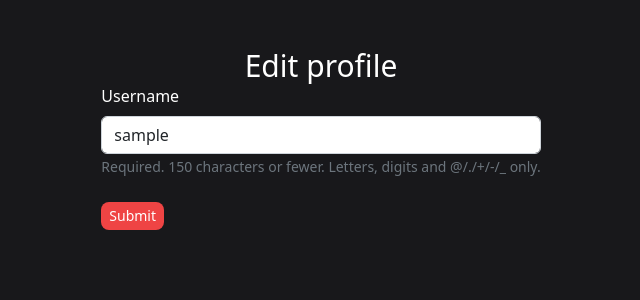
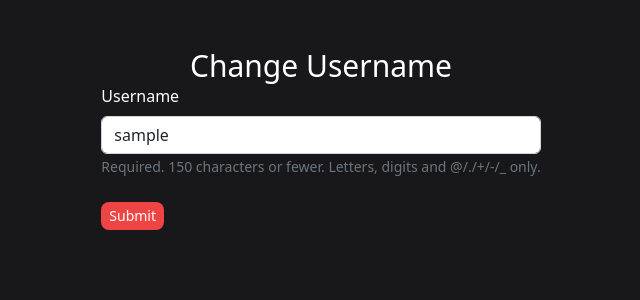
Before and after one commit to ukakit/utube, a Django app: page /account/1/edit/ in a window 1280 px wide. Shown: the part 76-376 px from the top of the page, without its empty margins (319-959 px from the left). Run offline with Django 4.2, Linux system fonts and the light colour scheme; the visitor is signed in with stand-in values (Sample User, id 1); data comes from the database, SQL or seed files in the repository; some libraries are stand-ins or nearby versions.

Commit message:
styling changes

```diff
--- a/main_app/templates/base.html
+++ b/main_app/templates/base.html
@@ -39,7 +39,7 @@
                     </button>
                     <ul class="dropdown-menu dropdown-menu-dark">
                         <li><a class="dropdown-item" href="{% url 'user_detail' user.id%}">Your Channel</a></li>
-                        <li><a class="dropdown-item" href="{% url 'edit_profile' user.id%}">Edit Profile</a></li>
+                        <li><a class="dropdown-item" href="{% url 'edit_profile' user.id%}">Change your Username</a></li>
                         <li><a class="dropdown-item" href="{% url 'logout' %}">Logout</a></li>
                     </ul>
                 </div>
--- a/main_app/templates/search_result.html
+++ b/main_app/templates/search_result.html
@@ -27,7 +27,7 @@
                     </a>
                     <a class='text-zinc-400 pl-2' href="{% url 'user_detail' video.user.id%}">{{video.user}}</a>
                 </div>
-                <p class='text-zinc-400'>{{video.description|truncatechars:50}}</p>
+                <p class='text-zinc-400'>{{video.description|truncatewords:12}}</p>
             </div>
         </div>
     {% empty %}
--- a/main_app/templates/users/edit.html
+++ b/main_app/templates/users/edit.html
@@ -3,7 +3,7 @@
 {% block title %}Update Profile{% endblock%}
 {% block content %}
     <div class="edit-profile-container flex flex-col items-center pt-5">
-      <h2 class="text-3xl">Edit profile</h2>
+      <h2 class="text-3xl">Change Username</h2>
       <form method="post">
         {% csrf_token %}
         {% bootstrap_form form %}
--- a/main_app/templates/video_detail.html
+++ b/main_app/templates/video_detail.html
@@ -4,7 +4,7 @@
 {% block title %}{{video.title}} - uTube{% endblock%}
 {% block content %}
 <div class="video-player-container grid grid-cols-2 md:grid-cols-12">
-  <div class="primary col-span-9 pt-6 pr-6 ml-6 lg:col-span-8 lg:ml-12">
+  <div class="primary col-span-9 pt-6 pr-6 ml-6 lg:col-span-8 lg:ml-12 flex flex-col items-center">
     {% if media %}
     <div class='player flex items-center justify-center'>
       <video src="{{media.url}}" width='1280' height='720' controls autoplay></video>
@@ -47,6 +47,7 @@
         </div>
       {% endif %}
     {% endif %}
+    <div class='min-w-[500px] xl:min-w-[700px] 2xl:min-w-[1000px] max-w-[1280px]'>
       <h1 class="pt-2 text-xl video-title">{{video.title}}</h1>
       <p class='text-zinc-400 mb-5'>{{video.view}} views • {{video.created_at|date:"M j, Y"}}</p>
       <div class="video-info flex">
@@ -121,6 +122,7 @@
         {% endif %}
       </div>
     </div>
+  </div>
   <div class="secondary col-span-3 lg:col-span-4 pt-6 pr-6 ml-6 md:ml-0">
     <p>Recommended Videos</p>
     {% for video in rec_vids %}
--- a/main_app/views.py
+++ b/main_app/views.py
@@ -47,6 +47,7 @@ class Signup(View):
         if form.is_valid():
             user = form.save()
             login(request, user)
+            messages.success(request, "Welcome! Thank you for registering!")
             return redirect("home")
         else:
             context = {"form": form}
```
Also changed, not shown: main_app/templates/home.html (+7 -1 lines). Lines whose indentation alone changed are shown as unchanged.
